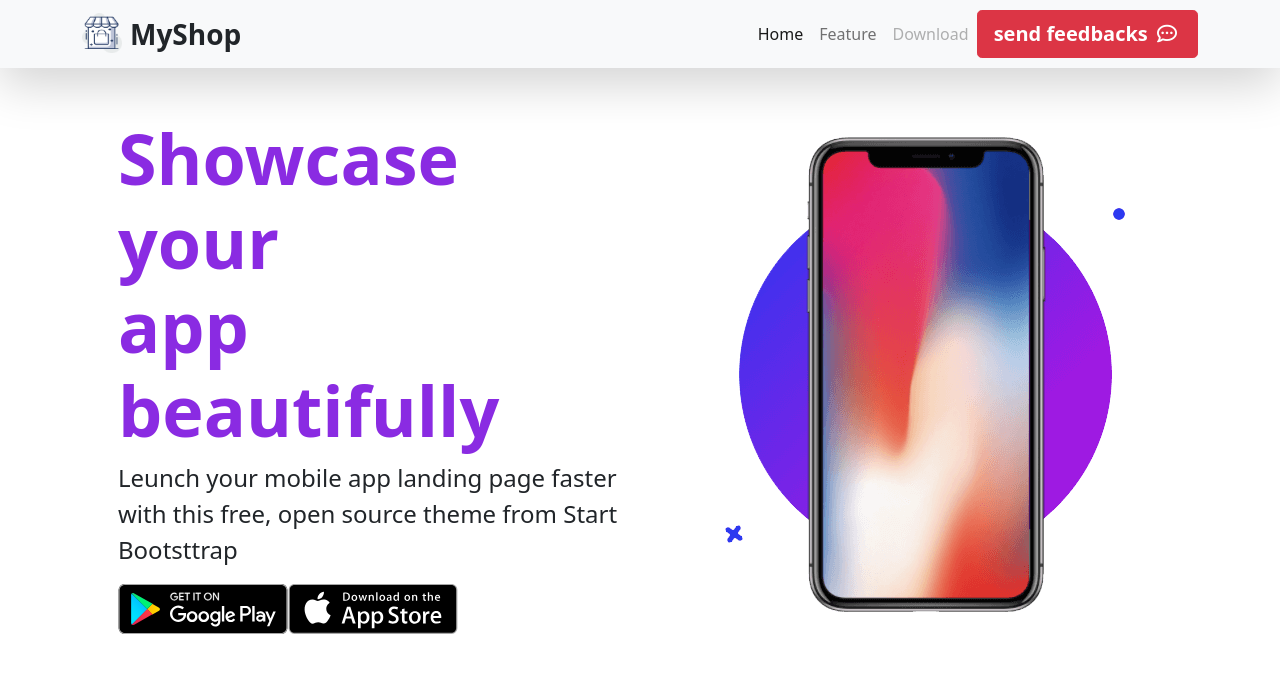
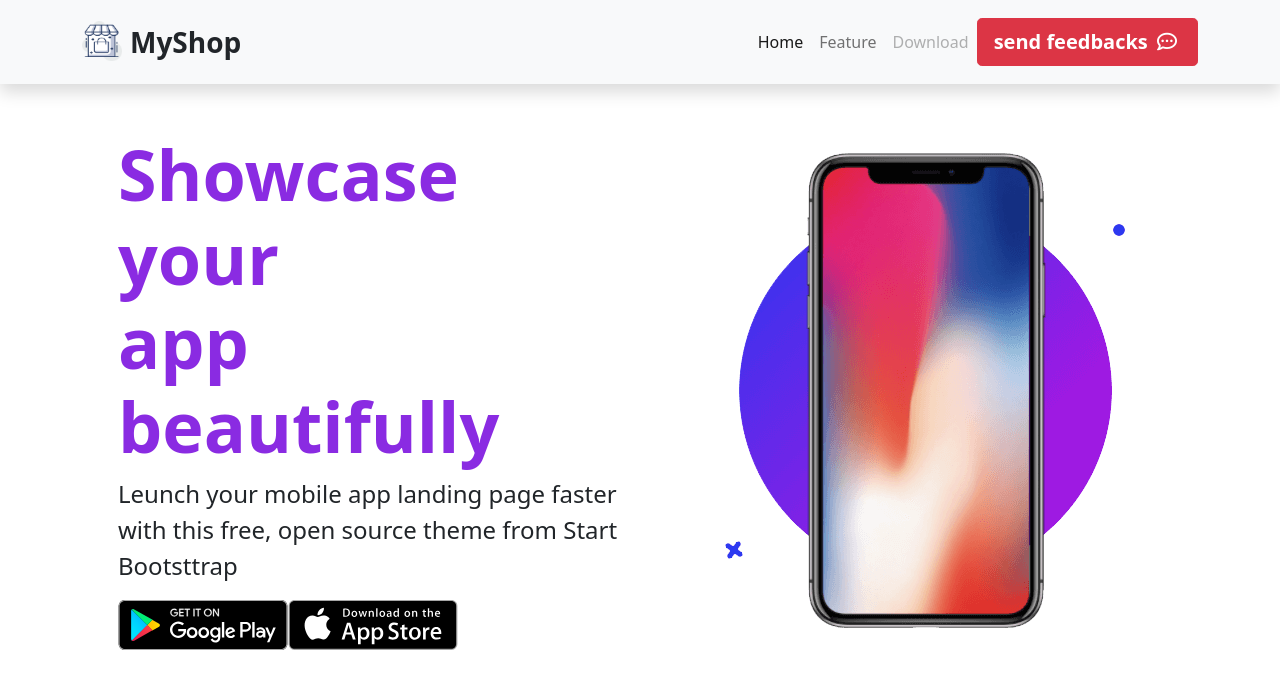
Before and after one commit to YeBenLing-ZAMAN/practicesProblem-18-apps-seller-Bootstrap-, a plain HTML site: page app-seller/index.html in a window 1280 px wide. Shown: the top 684 px of the page. Drawn offline with Linux system fonts and the light colour scheme.

Commit message:
navber sticky top

```diff
--- a/app-seller/index.html
+++ b/app-seller/index.html
@@ -11,8 +11,8 @@
 </head>
 
 <body>
-    <header>
-        <nav class="sticky-top shadow-lg navbar navbar-expand-lg navbar-light bg-light">
+    <header class="navigation sticky-top py-2 bg-light shadow">
+        <nav class="navbar navbar-expand-lg navbar-light bg-light">
             <div class="container">
                 <a class="navbar-brand d-flex align-content-center" href="#">
                     <img src="./img/navbar-icon/image 12.png" width="40" height="40"
```
